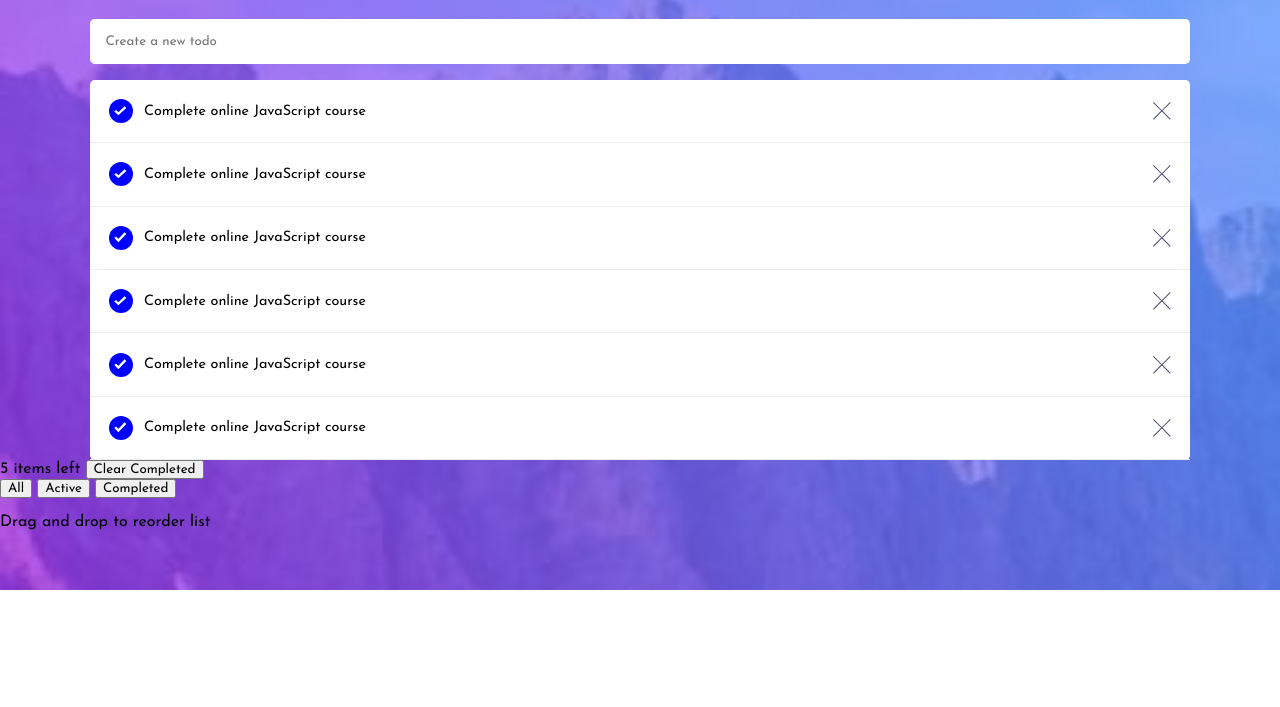
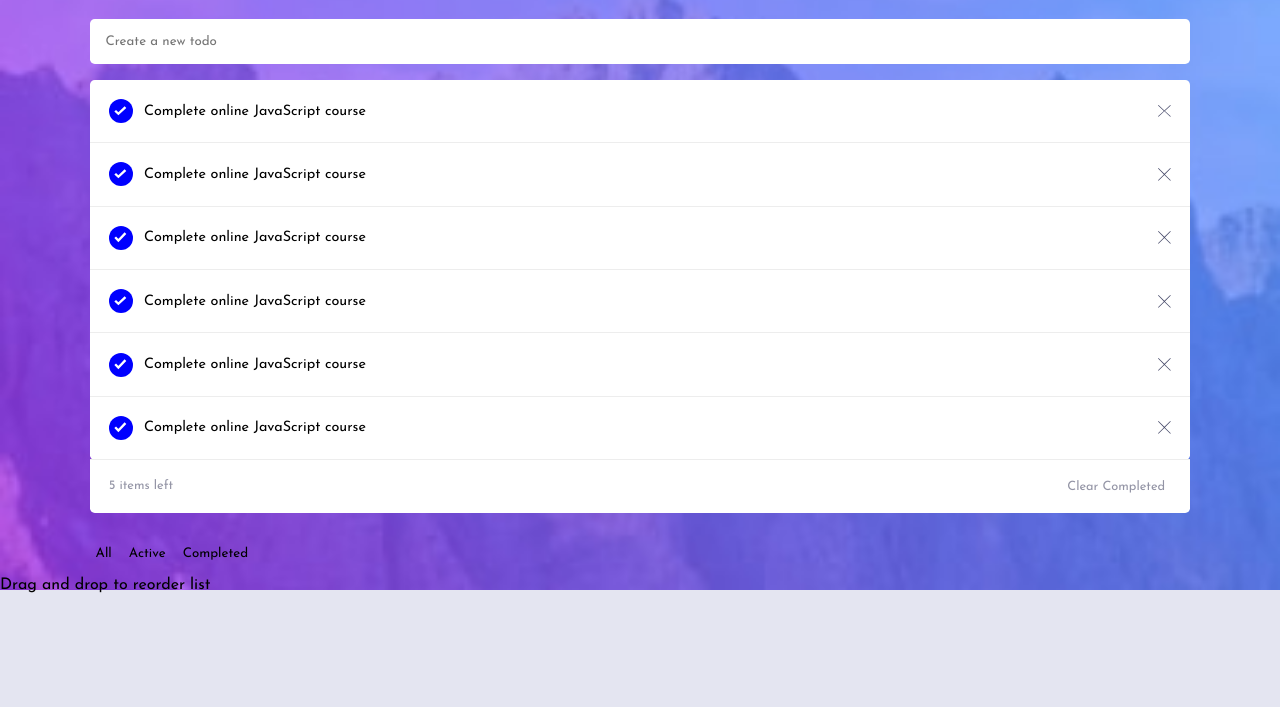
Before and after one commit to minjaechang/todo-app, a plain HTML site: page index.html in a window 1280 px wide. Shown: the part 93-800 px from the top of the page. Drawn offline with Linux system fonts and the light colour scheme.

Commit message:
Update additional section

```diff
--- a/index.html
+++ b/index.html
@@ -18,9 +18,10 @@
     <img class="bg-img" src="./images/bg-mobile-light.jpg" alt="" />
     <div class="container">
       <section class="header">
-        <h1 class="title">TODO</h1>
+        <h1 class="title">T O D O</h1>
         <img src="./images/icon-moon.svg" alt="sun icon" />
       </section>
+      <section class="content">
         <form class="form">
           <input class="input" type="text" placeholder="Create a new todo" />
         </form>
@@ -104,15 +105,16 @@
             </div>
           </li>
         </ul>
-      <div>
+        <div class="additional">
           <span>5 items left</span>
-        <button>Clear Completed</button>
+          <button class="clear-btn">Clear Completed</button>
         </div>
-      <div>
+        <div class="filter">
           <button>All</button>
           <button>Active</button>
           <button>Completed</button>
         </div>
+      </section>
       <p>Drag and drop to reorder list</p>
     </div>
   </body>
--- a/style.css
+++ b/style.css
@@ -10,7 +10,7 @@
 
   --color-very-light-gray: hsl(0, 0%, 98%);
   --color-very-light-grayish-blue: hsl(236, 33%, 92%);
-  --color-light-grayish-bluet: hsl(233, 11%, 84%);
+  --color-light-grayish-blue: hsl(233, 11%, 84%);
   --color-dark-grayish-blue: hsl(236, 9%, 61%);
   --color-very-dark-grayish-blue: hsl(235, 19%, 35%);
 
@@ -41,6 +41,12 @@ body {
   margin: 0;
   padding: 0;
   position: relative;
+  background-color: var(--color-very-light-grayish-blue);
+}
+
+button {
+  background-color: transparent;
+  border: none;
 }
 
 .bg-img {
@@ -59,6 +65,12 @@ body {
   align-items: center;
   margin-left: 2rem;
   margin-right: 2rem;
+  color: white;
+}
+
+.content {
+  width: 86vw;
+  margin: auto;
 }
 
 .form {
@@ -67,9 +79,8 @@ body {
 
 .input {
   padding: 1rem;
-  width: 86vw;
   display: block;
-  margin: 0 auto;
+  width: 100%;
   border: none;
   border-radius: 0.3rem;
   outline: 0;
@@ -80,7 +91,6 @@ body {
 }
 
 .list {
-  width: 86vw;
   list-style: none;
   margin: auto;
   margin-top: 1rem;
@@ -116,3 +126,23 @@ body {
   align-items: center;
   font-size: 0.9rem;
 }
+
+.cross-icon {
+  height: 0.8rem;
+}
+
+.additional {
+  display: flex;
+  border-radius: 0 0 0.3rem 0.3rem;
+  justify-content: space-between;
+  padding: 1.2rem;
+  background: white;
+  color: var(--color-dark-grayish-blue);
+  font-size: 0.8rem;
+  margin-bottom: 2rem;
+}
+
+.clear-btn {
+  font-size: 0.8rem;
+  color: var(--color-dark-grayish-blue);
+}
```
Lines whose indentation alone changed are shown as unchanged.
